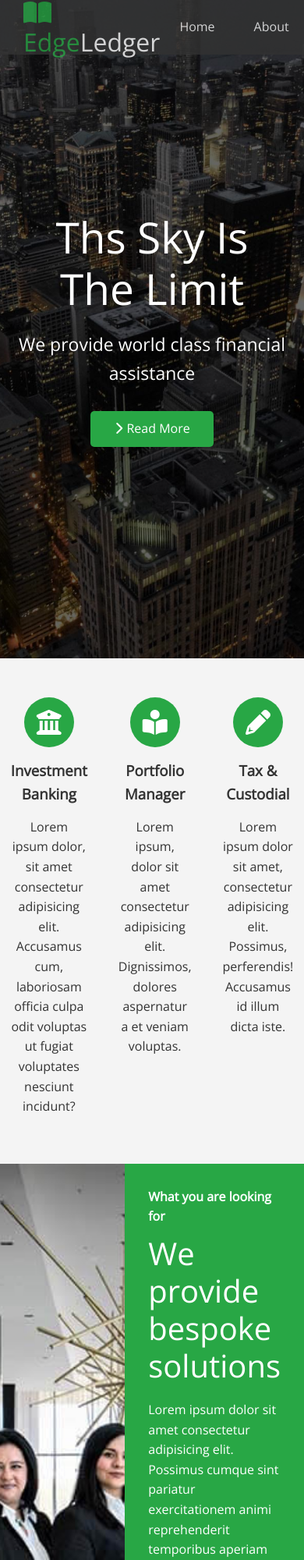
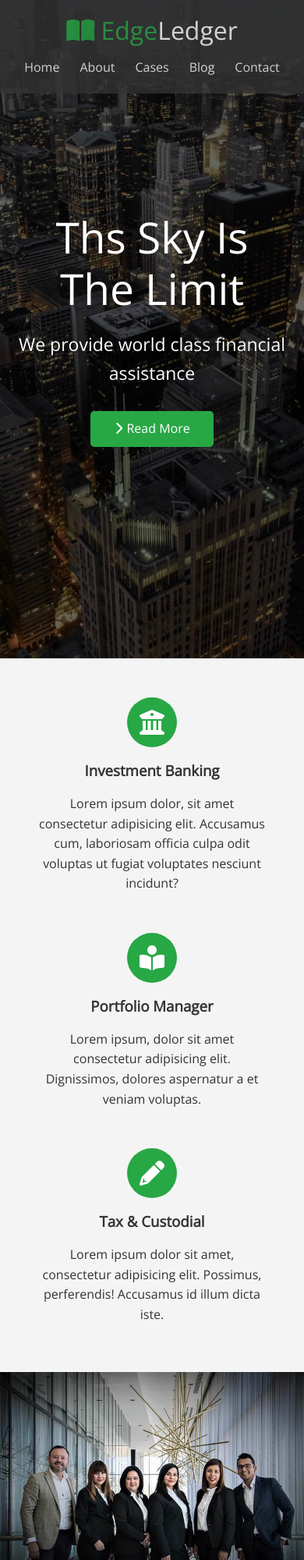
Before and after one commit to xiillii/HtmlSandbox, a plain HTML site: page EdgeLedgerWebsite/index.html in a window 390 px wide. Shown: the top 2000 px of the page at 78% size. Drawn offline with nearby package versions, Linux system fonts and the light colour scheme.

Commit message:
Edge Ledger Website. Responsive media for mobiles

```diff
--- a/EdgeLedgerWebsite/css/style.css
+++ b/EdgeLedgerWebsite/css/style.css
@@ -201,3 +201,31 @@ img {
 .footer .social>* {
   margin-right: 30px;
 }
+
+/* Mobile */
+@media(max-width:768px) {
+  .navbar {
+    flex-direction: column;
+    height: 120px;
+    padding: 20px;
+  }
+
+  .navbar a {
+    padding: 10px 10px;
+    margin: 0 3px;
+  }
+
+  .flex-items {
+    flex-direction: column;
+  }
+
+  .flex-columns .column,
+  .flex-grid .column {
+    flex: 100%;
+    max-width: 100%;
+  }
+
+  .team img {
+    width: 70%;
+  }
+}
--- a/EdgeLedgerWebsite/index.html
+++ b/EdgeLedgerWebsite/index.html
@@ -16,7 +16,7 @@
 </head>
 
 <body>
-  <header class="hero">
+  <header id="home" class="hero">
     <div id="navbar" class="navbar">
       <h1 class="logo">
         <span class="text-primary"><i class="fas fa-book-open"></i> Edge</span>Ledger
```
